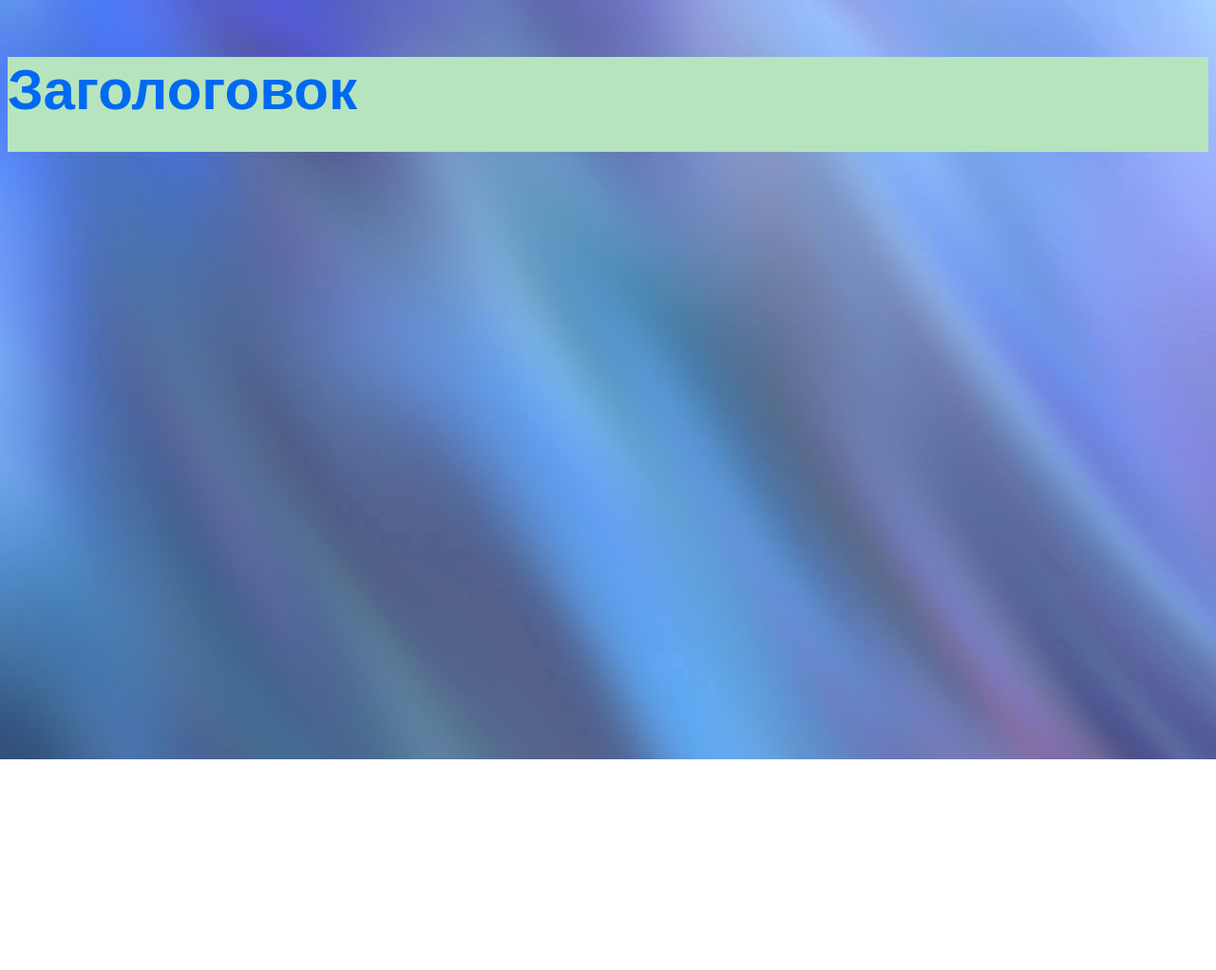
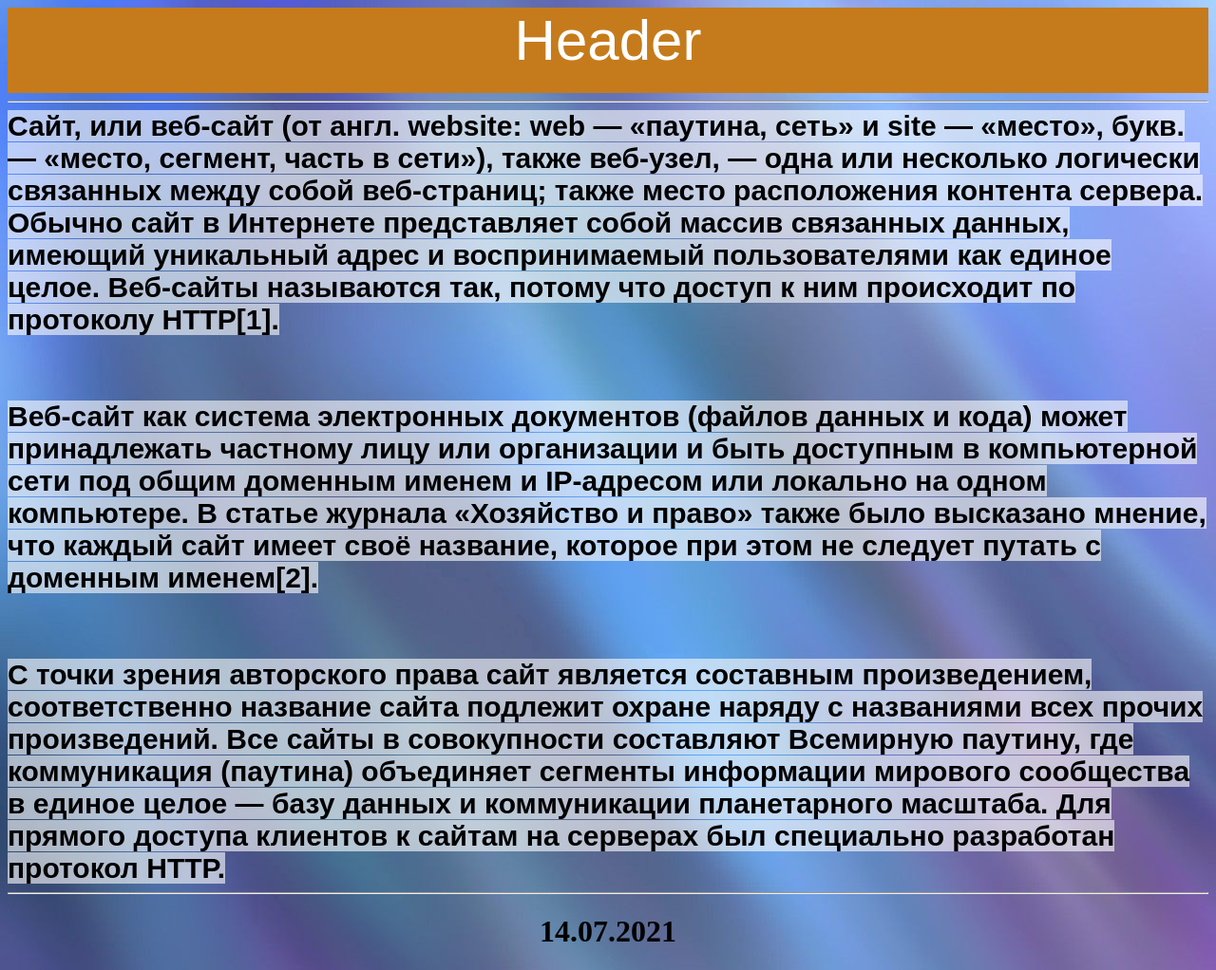
Before and after one commit to Viacheslav-Sadko/Front-end-Practice, a plain HTML site: page index.html in a window 1280 px wide. Shown: the whole page at 95% size. Before the commit the page ends 800 px from the top, so only its background shows below. Drawn offline with Linux system fonts and the light colour scheme.

Commit message:
Add content, header and footer

```diff
--- a/index.html
+++ b/index.html
@@ -2,13 +2,26 @@
 <html>
   <head>
     <meta charset="utf-8">
-    <title>First site</title>
+    <title>Site</title>
+    <link rel="icon" href="images/icons.png" type="image/png">
     <link rel="stylesheet" type="text/css" href="style.css">
     <script src="script.js"></script>
   </head>
-  <header><p id="block" >Загологовок</p></header>
+  <header>Header</header>
   <body>
+    <hr>
+        <p1 id="block"> <p1>     </p1>Сайт, или веб-сайт (от англ. website: web — «паутина, сеть» и site — «место», букв. — «место, сегмент, часть в сети»), также веб-узел, — одна или несколько логически связанных между собой веб-страниц; также место расположения контента сервера.
+       Обычно сайт в Интернете представляет собой массив связанных данных, имеющий уникальный адрес и воспринимаемый пользователями как единое целое.
+       Веб-сайты называются так, потому что доступ к ним происходит по протоколу HTTP[1].<br><br><br>
+      Веб-сайт как система электронных документов (файлов данных и кода) может принадлежать частному лицу или организации и быть доступным в компьютерной сети под общим доменным именем и IP-адресом или локально на одном компьютере.
+      В статье журнала «Хозяйство и право» также было высказано мнение, что каждый сайт имеет своё название, которое при этом не следует путать с доменным именем[2].
+      <br><br><br>С точки зрения авторского права сайт является составным произведением, соответственно название сайта подлежит охране наряду с названиями всех прочих произведений.
+      Все сайты в совокупности составляют Всемирную паутину, где коммуникация (паутина) объединяет сегменты информации мирового сообщества в единое целое — базу данных и коммуникации планетарного масштаба. Для прямого доступа клиентов к сайтам на серверах был специально разработан протокол HTTP. </p1>
+   <!-- <h1 class="first_text">Загологовок</h1> -->
+  <hr>
+  </body>
+  <footer>
+    <h1>14.07.2021</h1>
+  </footer>
 
-   <!-- <h1 class="first_text">Загологовок</h1> -->
-  </body>
 </html>
--- a/style.css
+++ b/style.css
@@ -5,15 +5,27 @@ body{
     background-image: url(images/background.jpg);
 }
 #block{
-    color:rgb(0, 105, 241);
+    color:rgb(0, 0, 0);
+    background-color: rgba(252, 252, 252, 0.61);
     font-weight:bold;
     font-family:fantasy;
-    font-size:60px;
+    font-size: 30px;
+    text-align: center;
     /* background-color: rgba(1, 5, 5, 0.849); */
 }
 header{
-    width: 100%;
-    height: 100px;
-    background: #b6e4be;
-    /* margin-bottom: 50 px;   */
+    background-size: 100%;
+    width:100%;
+    height: 90px;
+    font-size: 60px;
+    text-align: center;
+    font-family:fantasy;
+    color:rgb(255, 255, 255);
+    background-color: rgb(197, 123, 27);
+    padding: 0;
+
+    margin: 0 auto;
 }
+footer{
+    text-align: center;
+}
```
